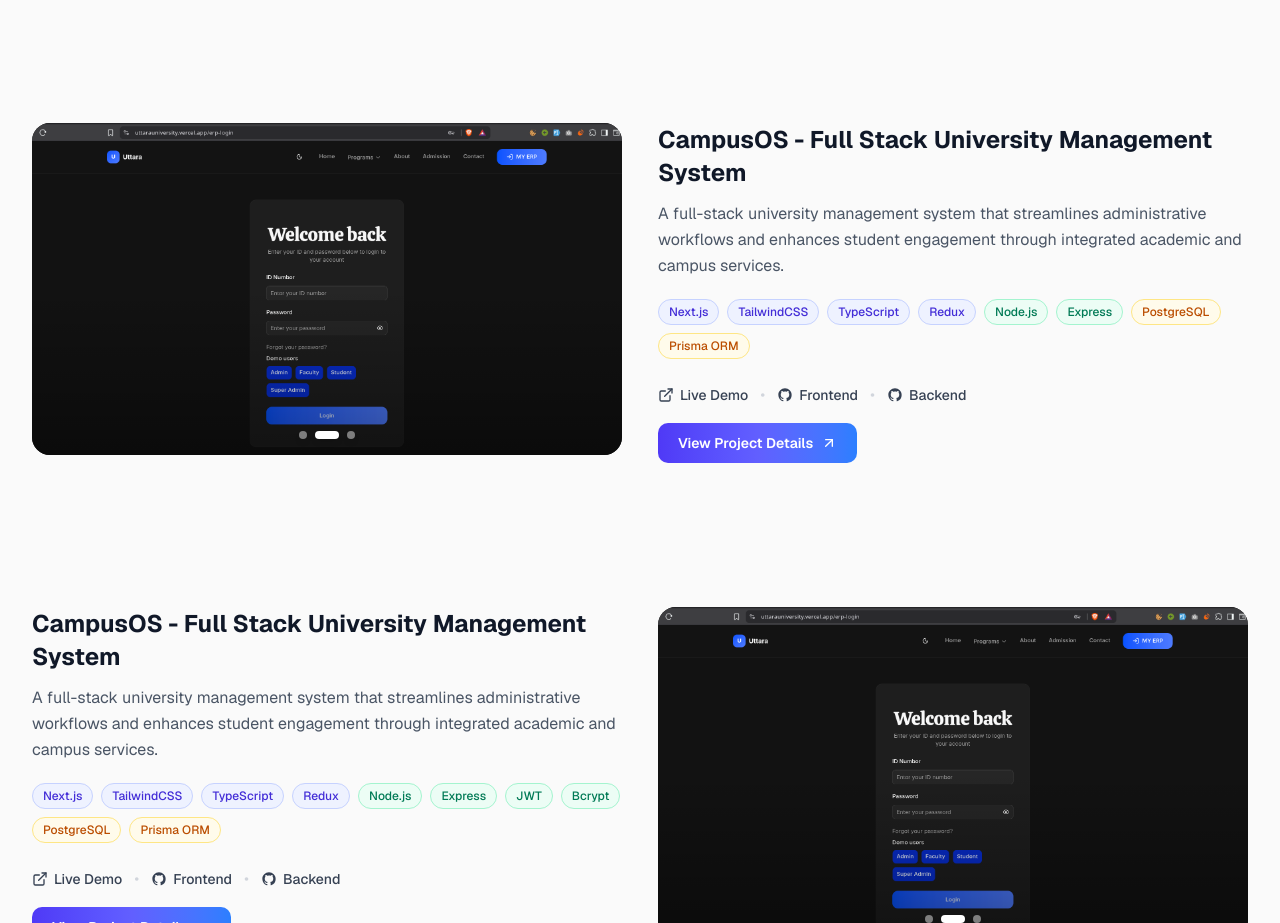
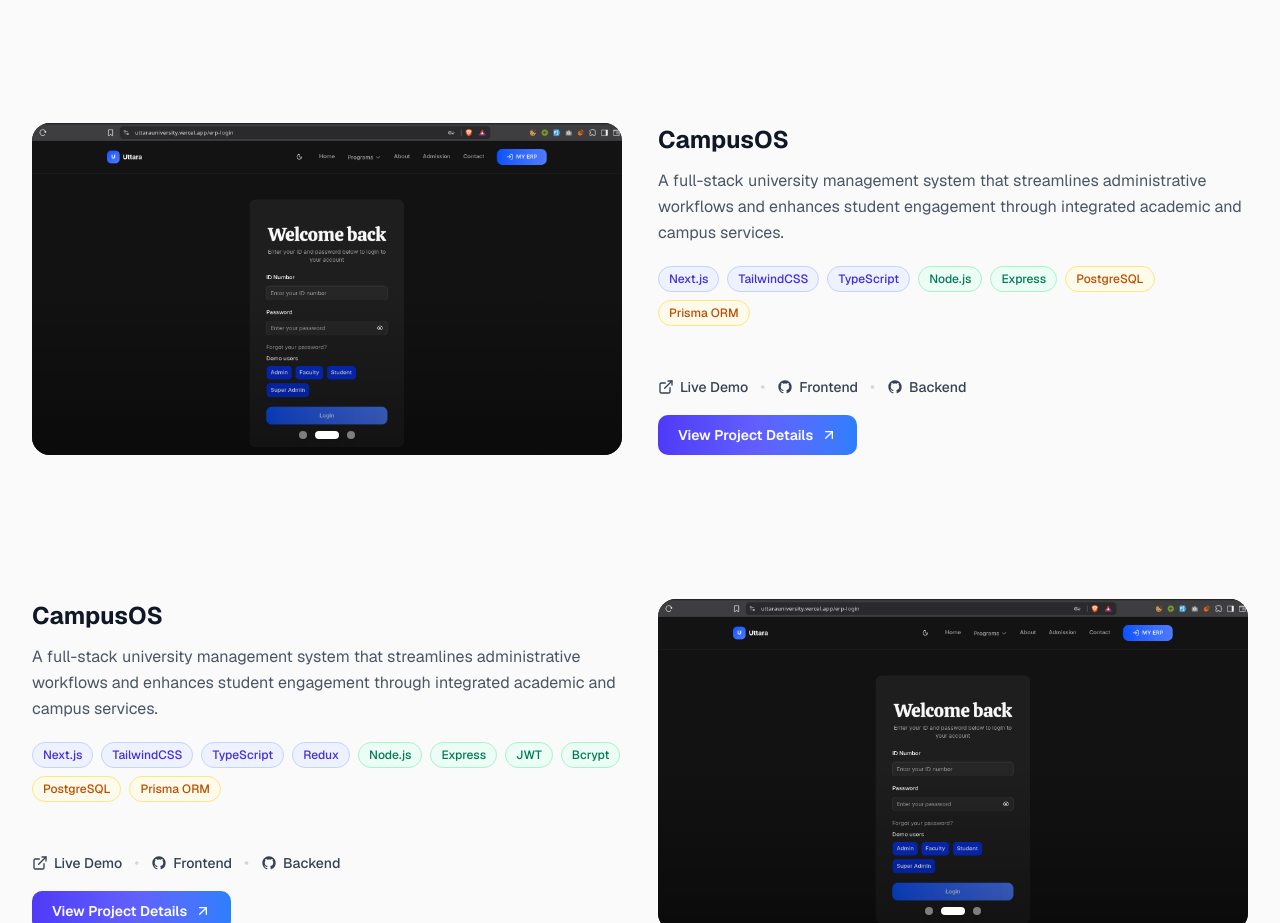
Before and after one commit to manik-babu/portfolio-frontend, a Next.js app: page / in a window 1280 px wide. Shown: the part 2469-3392 px from the top of the page. Built offline with nearby package versions, Linux system fonts and the light colour scheme.

Commit message:
style: skill section project title style

```diff
--- a/src/@types/project.ts
+++ b/src/@types/project.ts
@@ -1,6 +1,11 @@
 export interface SlideImage {
     src: string
     alt: string
+}
+export interface TechStack {
+    frontend: string[];
+    backend: string[];
+    database: string[];
 }
 export interface Project {
     images: SlideImage[];
@@ -9,9 +14,15 @@ export interface Project {
     liveDemo: string;
     githubClient: string;
     githubServer: string;
-    techStack: {
-        frontend: string[];
-        backend: string[];
-        database: string[];
+    techStack: TechStack;
+    details: {
+        title: string;
+        description: string;
+        features: string[];
+        techStack: TechStack;
+        githubClient: string;
+        githubServer: string;
+        liveDemo: string;
+        conclusion: string;
     }
 }
--- a/src/data/projects.ts
+++ b/src/data/projects.ts
@@ -7,15 +7,35 @@ export const projects: Project[] = [
             { src: "/images/project1/image2.png", alt: "Login page image" },
             { src: "/images/project1/image3.png", alt: "About image" },
         ],
-        title: "CampusOS - Full Stack University Management System",
+        title: "CampusOS",
         description: "A full-stack university management system that streamlines administrative workflows and enhances student engagement through integrated academic and campus services.",
         liveDemo: "https://uttarauniversity.vercel.app",
         githubClient: "https://github.com/manik-babu/campus-os-frontend",
         githubServer: "https://github.com/manik-babu/campus-os-backend",
         techStack: {
-            frontend: ["Next.js", "TailwindCSS", "TypeScript", "Redux"],
+            frontend: ["Next.js", "TailwindCSS", "TypeScript"],
             backend: ["Node.js", "Express"],
             database: ["PostgreSQL", "Prisma ORM"]
+        },
+        details: {
+            title: "CampusOS - Full Stack University Management System",
+            description: "A full-stack university management system that streamlines administrative workflows and enhances student engagement through integrated academic and campus services.",
+            features: [
+                "Student information management system",
+                "Course management system",
+                "Grade management system",
+                "Attendance management system",
+                "User authentication and authorization system"
+            ],
+            techStack: {
+                frontend: ["Next.js", "TailwindCSS", "TypeScript", "Redux"],
+                backend: ["Node.js", "Express"],
+                database: ["PostgreSQL", "Prisma ORM"]
+            },
+            githubClient: "https://github.com/manik-babu/campus-os-frontend",
+            githubServer: "https://github.com/manik-babu/campus-os-backend",
+            liveDemo: "https://uttarauniversity.vercel.app",
+            conclusion: "This project helped me to learn about full-stack development and how to build a complete web application."
         }
     },
     {
@@ -24,7 +44,7 @@ export const projects: Project[] = [
             { src: "/images/project1/image2.png", alt: "Login page image" },
             { src: "/images/project1/image3.png", alt: "About image" },
         ],
-        title: "CampusOS - Full Stack University Management System",
+        title: "CampusOS",
         description: "A full-stack university management system that streamlines administrative workflows and enhances student engagement through integrated academic and campus services.",
         liveDemo: "https://uttarauniversity.vercel.app",
         githubClient: "https://github.com/manik-babu/campus-os-frontend",
@@ -33,6 +53,27 @@ export const projects: Project[] = [
             frontend: ["Next.js", "TailwindCSS", "TypeScript", "Redux"],
             backend: ["Node.js", "Express", "JWT", "Bcrypt"],
             database: ["PostgreSQL", "Prisma ORM"]
+        },
+        details: {
+            title: "CampusOS - Full Stack University Management System",
+            description: "A full-stack university management system that streamlines administrative workflows and enhances student engagement through integrated academic and campus services.",
+            features: [
+                "Student information management system",
+                "Course management system",
+                "Grade management system",
+                "Attendance management system",
+                "User authentication and authorization system"
+            ],
+            techStack: {
+                frontend: ["Next.js", "TailwindCSS", "TypeScript", "Redux"],
+                backend: ["Node.js", "Express"],
+                database: ["PostgreSQL", "Prisma ORM"]
+            },
+            githubClient: "https://github.com/manik-babu/campus-os-frontend",
+            githubServer: "https://github.com/manik-babu/campus-os-backend",
+            liveDemo: "https://uttarauniversity.vercel.app",
+            conclusion: "This project helped me to learn about full-stack development and how to build a complete web application."
         }
+
     },
 ]
```
